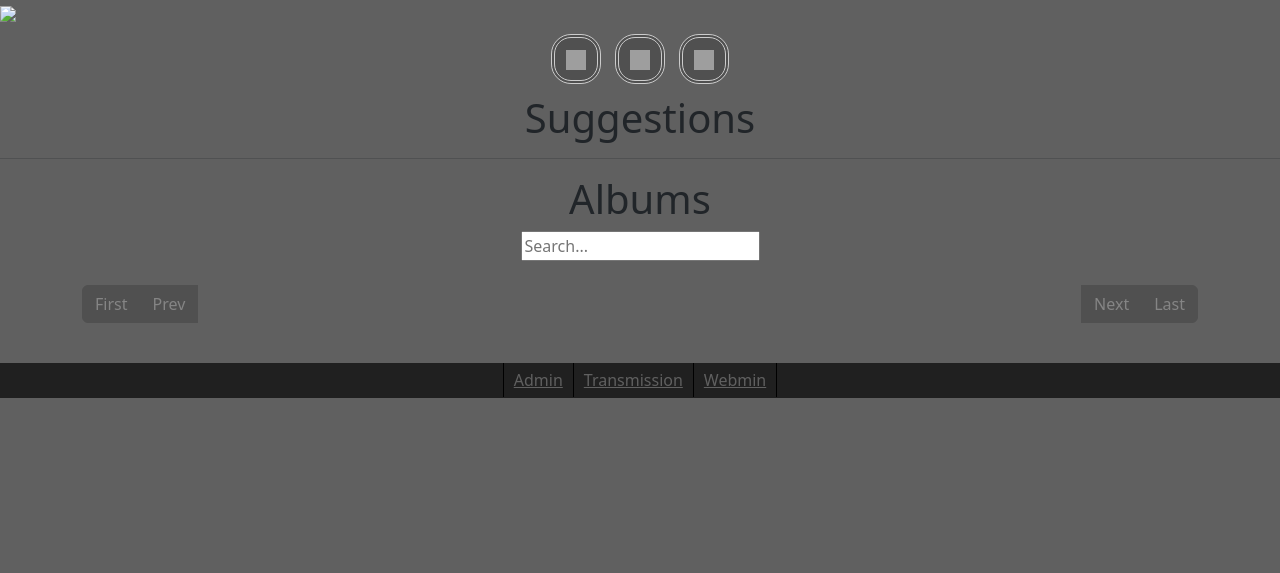
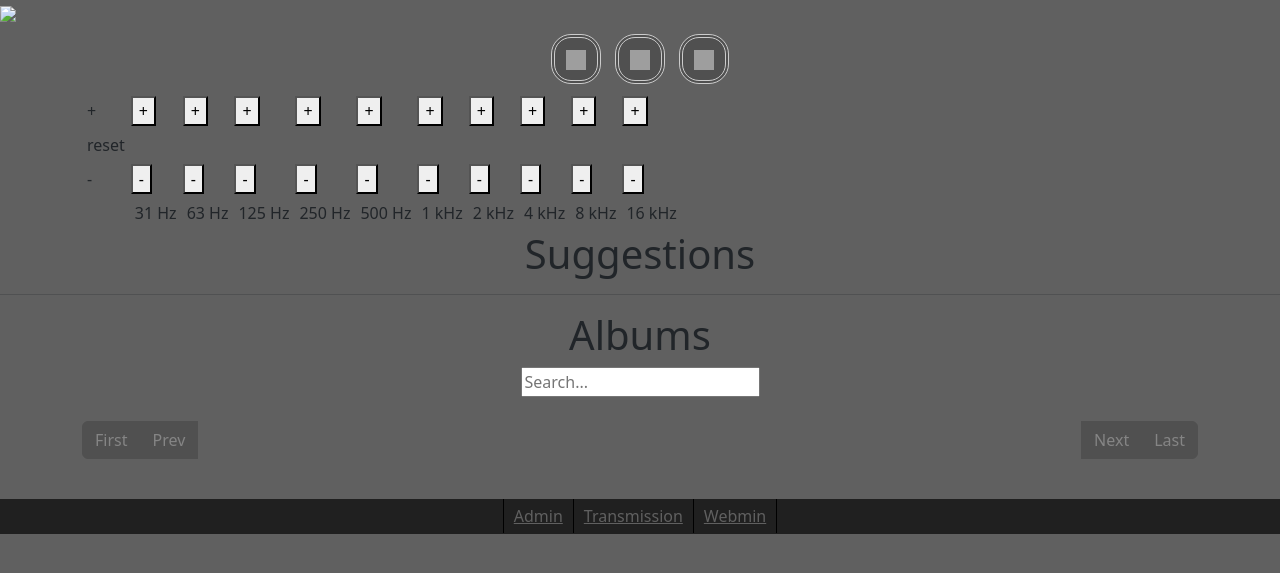
Before and after one commit to michimussato/JukeOroni, a Django app: template player/templates/player/albums.html in a window 1280 px wide. Shown: the part 16-589 px from the top of the page. Run offline with Django 3.2, Linux system fonts and the light colour scheme; the template is opened without the code that fills it, so the values that code supplies are empty; parts of the project's set-up code (start-up, migrations or seed data) failed here and were passed over; some libraries are stand-ins or nearby versions; grey boxes are pictures that could not be loaded.

Commit message:
alsa vol / eq

```diff
--- a/templates/jukeoroni/base.html
+++ b/templates/jukeoroni/base.html
@@ -55,6 +55,53 @@
                 </td>
             </tr>
         </table>
+        </div>
+
+        <div class="container">
+            <table class="table_eq_buttons" border="0" cellspacing="0">
+                <tr style="border: none;">
+                    <td class="td_eq_buttons" style="padding:5px;">+</td>
+                    <td class="td_eq_buttons"><button class="btn_eq" id="31hz_up">+</button></td>
+                    <td class="td_eq_buttons"><button class="btn_eq" id="63hz_up">+</button></td>
+                    <td class="td_eq_buttons"><button class="btn_eq" id="125hz_up">+</button></td>
+                    <td class="td_eq_buttons"><button class="btn_eq" id="250hz_up">+</button></td>
+                    <td class="td_eq_buttons"><button class="btn_eq" id="500hz_up">+</button></td>
+                    <td class="td_eq_buttons"><button class="btn_eq" id="1khz_up">+</button></td>
+                    <td class="td_eq_buttons"><button class="btn_eq" id="2khz_up">+</button></td>
+                    <td class="td_eq_buttons"><button class="btn_eq" id="4khz_up">+</button></td>
+                    <td class="td_eq_buttons"><button class="btn_eq" id="8khz_up">+</button></td>
+                    <td class="td_eq_buttons"><button class="btn_eq" id="16khz_up">+</button></td>
+                </tr>
+                <tr style="border: none;">
+                    <td class="td_eq_buttons" style="padding:5px;">reset</td>
+                </tr>
+                <tr style="border: none;">
+                    <td class="td_eq_buttons" style="padding:5px;">-</td>
+                    <td class="td_eq_buttons"><button class="btn_eq" id="31hz_down">-</button></td>
+                    <td class="td_eq_buttons"><button class="btn_eq" id="63hz_down">-</button></td>
+                    <td class="td_eq_buttons"><button class="btn_eq" id="125hz_down">-</button></td>
+                    <td class="td_eq_buttons"><button class="btn_eq" id="250hz_down">-</button></td>
+                    <td class="td_eq_buttons"><button class="btn_eq" id="500hz_down">-</button></td>
+                    <td class="td_eq_buttons"><button class="btn_eq" id="1khz_down">-</button></td>
+                    <td class="td_eq_buttons"><button class="btn_eq" id="2khz_down">-</button></td>
+                    <td class="td_eq_buttons"><button class="btn_eq" id="4khz_down">-</button></td>
+                    <td class="td_eq_buttons"><button class="btn_eq" id="8khz_down">-</button></td>
+                    <td class="td_eq_buttons"><button class="btn_eq" id="16khz_down">-</button></td>
+                </tr>
+                <tr style="border: none;">
+                    <td class="td_eq_buttons" style="padding:5px;"></td>
+                    <td class="td_eq_buttons" style="padding:5px;">31 Hz</td>
+                    <td class="td_eq_buttons" style="padding:5px;">63 Hz</td>
+                    <td class="td_eq_buttons" style="padding:5px;">125 Hz</td>
+                    <td class="td_eq_buttons" style="padding:5px;">250 Hz</td>
+                    <td class="td_eq_buttons" style="padding:5px;">500 Hz</td>
+                    <td class="td_eq_buttons" style="padding:5px;">1 kHz</td>
+                    <td class="td_eq_buttons" style="padding:5px;">2 kHz</td>
+                    <td class="td_eq_buttons" style="padding:5px;">4 kHz</td>
+                    <td class="td_eq_buttons" style="padding:5px;">8 kHz</td>
+                    <td class="td_eq_buttons" style="padding:5px;">16 kHz</td>
+                </tr>
+            </table>
         </div>
 
 {#        <div id=”range”>#}
```
